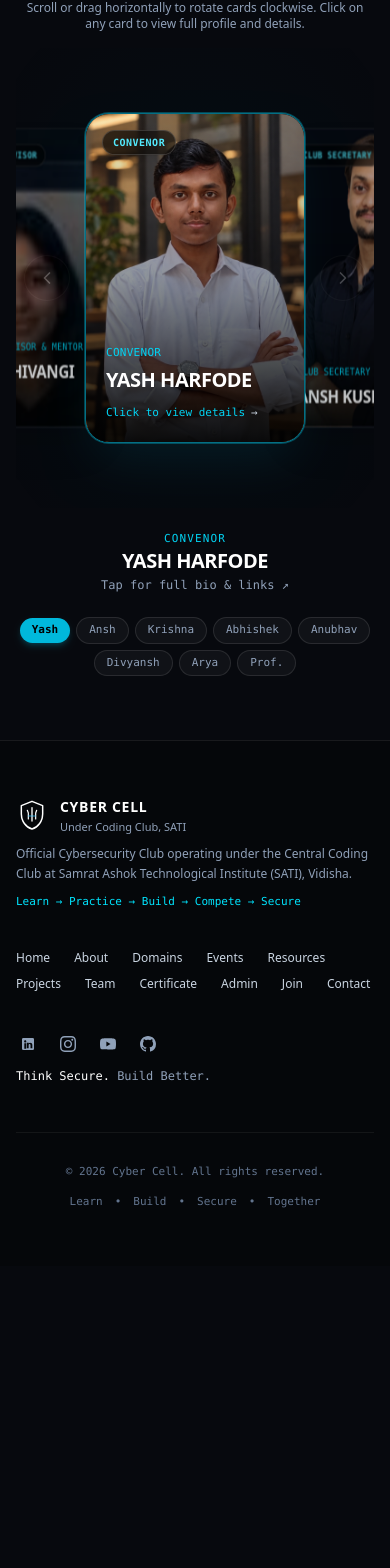
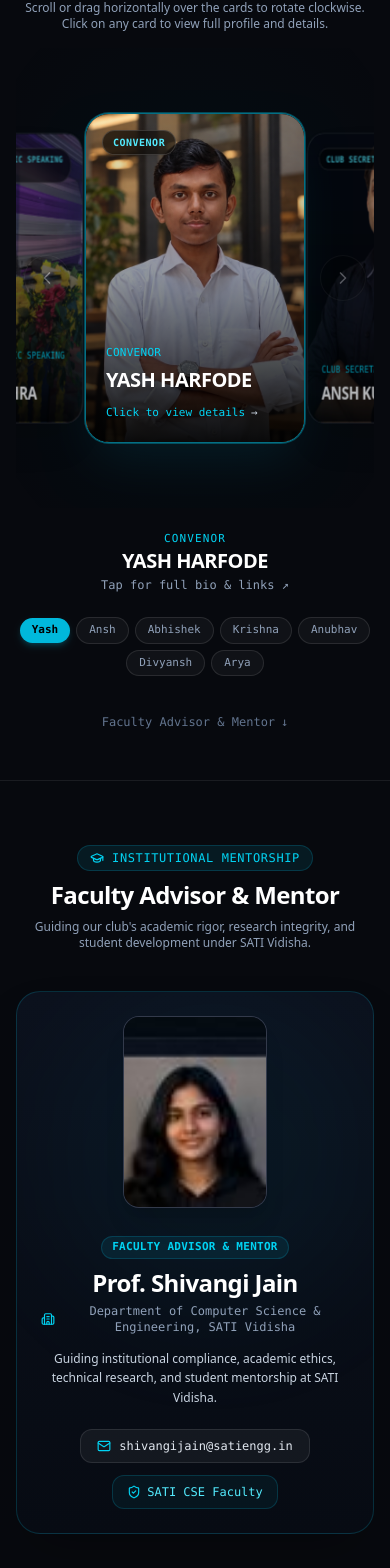
Before and after one commit to cybercellsati/Cyber-Cell, a Next.js app: page /team in a window 390 px wide. Shown: the part 197-1765 px from the top of the page. Before the commit the page ends 1463 px from the top, so only its background shows below. Built offline with nearby package versions, Linux system fonts and the light colour scheme; no server answers; a web font is replaced by a local one.

Commit message:
fix(team): prevent page scroll on carousel, reorder co-convenors, move faculty mentor to dedicated bottom section

```diff
--- a/app/team/page.tsx
+++ b/app/team/page.tsx
@@ -5,7 +5,7 @@ import Image from "next/image";
 import Link from "next/link";
 import Navbar from "@/components/Navbar";
 import Footer from "@/components/Footer";
-import { allTeamMembers, TeamMember } from "@/data/team";
+import { coreTeamMembers, facultyAdvisor, TeamMember } from "@/data/team";
 import {
   ChevronLeft,
   ChevronRight,
@@ -14,6 +14,9 @@ import {
   ArrowUpRight,
   Sparkles,
   Info,
+  GraduationCap,
+  Building2,
+  ShieldCheck,
 } from "lucide-react";
 
 function LinkedInIcon({ className = "w-4 h-4" }: { className?: string }) {
@@ -96,6 +99,7 @@ function MemberDetailModal({
                 src={member.image}
                 alt={member.name}
                 fill
+                sizes="(max-width: 640px) 144px, 176px"
                 className="object-cover object-top"
                 onError={() => setImgErr(true)}
               />
@@ -172,9 +176,9 @@ function MemberDetailModal({
 }
 
 export default function RotatingTeamPage() {
-  const members = allTeamMembers;
+  const members = coreTeamMembers;
   const N = members.length;
-  const step = 360 / N; // 45 degrees per member
+  const step = 360 / N; // dynamic degrees per member
 
   // Rotation animation states
   const [currentAngle, setCurrentAngle] = useState(0);
@@ -194,6 +198,11 @@ export default function RotatingTeamPage() {
 
   // Image load error tracking
   const [imgErrors, setImgErrors] = useState<Record<string, boolean>>({});
+  const [facultyImgErr, setFacultyImgErr] = useState(false);
+
+  // Carousel element ref for non-passive wheel handling
+  const carouselRef = useRef<HTMLDivElement>(null);
+  const lastWheelTime = useRef(0);
 
   // Responsive window resize
   useEffect(() => {
@@ -246,14 +255,32 @@ export default function RotatingTeamPage() {
     [targetAngle, step, N]
   );
 
-  // Mouse wheel rotation (Clockwise when scrolling down!)
-  const handleWheel = (e: React.WheelEvent) => {
-    // Scrolling down (deltaY > 0) rotates clockwise (+step)
-    const delta = e.deltaY || e.deltaX;
-    if (Math.abs(delta) > 10) {
-      setTargetAngle((prev) => prev + (delta > 0 ? step : -step));
-    }
-  };
+  // Intercept scroll wheel over the cards carousel to prevent page scroll and rotate clockwise
+  useEffect(() => {
+    const el = carouselRef.current;
+    if (!el) return;
+
+    const handleNativeWheel = (e: WheelEvent) => {
+      // Prevent browser default window scrolling while hovering over cards
+      e.preventDefault();
+      e.stopPropagation();
+
+      const now = Date.now();
+      if (now - lastWheelTime.current < 110) return;
+
+      const delta = e.deltaY || e.deltaX;
+      if (Math.abs(delta) > 8) {
+        lastWheelTime.current = now;
+        // delta > 0 (scrolling down) rotates clockwise (+step)
+        setTargetAngle((prev) => prev + (delta > 0 ? step : -step));
+      }
+    };
+
+    el.addEventListener("wheel", handleNativeWheel, { passive: false });
+    return () => {
+      el.removeEventListener("wheel", handleNativeWheel);
+    };
+  }, [step]);
 
   // Pointer Dragging (Mouse & Touch)
   const handlePointerDown = (e: React.PointerEvent) => {
@@ -293,7 +320,7 @@ export default function RotatingTeamPage() {
     <div className="min-h-screen bg-[#07090e] text-white selection:bg-cyan-500/20 selection:text-cyan-300 flex flex-col font-sans overflow-x-hidden">
       <Navbar />
 
-      <main className="flex-1 flex flex-col items-center justify-between pt-28 pb-16 px-4 w-full select-none">
+      <main className="flex-1 flex flex-col items-center justify-between pt-28 pb-12 px-4 w-full select-none">
         {/* Top Header Badge (matching reference pill: EXTENDED GRAPHIC) */}
         <div className="text-center space-y-3 mb-4">
           <div className="inline-flex items-center gap-2 px-3.5 py-1 rounded-full bg-white/[0.04] border border-white/15 text-slate-300 text-[11px] font-mono tracking-widest uppercase shadow-sm">
@@ -305,13 +332,13 @@ export default function RotatingTeamPage() {
           </h1>
 
           <p className="text-xs sm:text-sm text-slate-400 font-normal max-w-md mx-auto">
-            Scroll or drag horizontally to rotate cards clockwise. Click on any card to view full profile and details.
+            Scroll or drag horizontally over the cards to rotate clockwise. Click on any card to view full profile and details.
           </p>
         </div>
 
         {/* 3D Cylindrical Rotating Cards Viewport */}
         <div
-          onWheel={handleWheel}
+          ref={carouselRef}
           onPointerDown={handlePointerDown}
           onPointerMove={handlePointerMove}
           onPointerUp={handlePointerUp}
@@ -482,8 +509,102 @@ export default function RotatingTeamPage() {
               </button>
             ))}
           </div>
+
+          {/* Quick link hint to faculty section */}
+          <div className="pt-4">
+            <a
+              href="#faculty-section"
+              className="inline-flex items-center gap-1.5 text-xs font-mono text-slate-500 hover:text-cyan-400 transition-colors"
+            >
+              <span>Faculty Advisor & Mentor</span>
+              <span>↓</span>
+            </a>
+          </div>
         </div>
       </main>
+
+      {/* Dedicated Faculty Advisor & Mentorship Section */}
+      <section
+        id="faculty-section"
+        className="w-full max-w-4xl px-4 py-16 mx-auto border-t border-white/[0.08]"
+      >
+        <div className="text-center space-y-2 mb-10">
+          <div className="inline-flex items-center gap-2 px-3 py-1 rounded-full bg-cyan-500/10 border border-cyan-500/20 text-cyan-400 text-xs font-mono uppercase tracking-wider">
+            <GraduationCap className="w-3.5 h-3.5" />
+            <span>INSTITUTIONAL MENTORSHIP</span>
+          </div>
+          <h2 className="text-2xl sm:text-3xl font-extrabold tracking-tight text-white">
+            Faculty Advisor & Mentor
+          </h2>
+          <p className="text-xs sm:text-sm text-slate-400 max-w-lg mx-auto">
+            Guiding our club&apos;s academic rigor, research integrity, and student development under SATI Vidisha.
+          </p>
+        </div>
+
+        <div className="relative overflow-hidden rounded-3xl bg-gradient-to-b from-[#0c111d] to-[#070b13] border border-cyan-500/20 p-6 sm:p-8 shadow-2xl">
+          {/* Subtle backdrop glow */}
+          <div className="absolute top-0 right-0 w-80 h-80 bg-cyan-500/5 rounded-full blur-3xl pointer-events-none" />
+
+          <div className="flex flex-col sm:flex-row items-center sm:items-start gap-6 sm:gap-8 relative z-10">
+            {/* Photo / Portrait */}
+            <div className="relative w-36 h-48 sm:w-44 sm:h-56 rounded-2xl overflow-hidden shrink-0 bg-slate-900 border border-white/15 shadow-xl">
+              {!facultyImgErr && facultyAdvisor.image ? (
+                <Image
+                  src={facultyAdvisor.image}
+                  alt={facultyAdvisor.name}
+                  fill
+                  sizes="(max-width: 640px) 144px, 176px"
+                  className="object-cover object-top"
+                  onError={() => setFacultyImgErr(true)}
+                />
+              ) : (
+                <div className="w-full h-full flex flex-col items-center justify-center font-mono text-slate-500 bg-slate-900/90">
+                  <GraduationCap className="w-10 h-10 text-cyan-400/60 mb-2" />
+                  <span className="text-lg font-bold">SJ</span>
+                </div>
+              )}
+            </div>
+
+            {/* Information */}
+            <div className="flex-1 space-y-3.5 text-center sm:text-left">
+              <div>
+                <span className="inline-block px-2.5 py-0.5 rounded-full text-[11px] font-mono tracking-wide uppercase font-semibold bg-cyan-500/10 text-cyan-400 border border-cyan-500/20 mb-2">
+                  {facultyAdvisor.role}
+                </span>
+                <h3 className="text-2xl sm:text-3xl font-black text-white tracking-tight">
+                  {facultyAdvisor.name}
+                </h3>
+                {facultyAdvisor.department && (
+                  <p className="text-xs sm:text-sm text-slate-400 font-mono mt-1 flex items-center justify-center sm:justify-start gap-1.5">
+                    <Building2 className="w-3.5 h-3.5 text-cyan-400 shrink-0" />
+                    <span>{facultyAdvisor.department}</span>
+                  </p>
+                )}
+              </div>
+
+              <p className="text-xs sm:text-sm text-slate-300 leading-relaxed max-w-xl">
+                {facultyAdvisor.bio}
+              </p>
+
+              <div className="pt-2 flex flex-wrap items-center justify-center sm:justify-start gap-3">
+                {facultyAdvisor.email && (
+                  <a
+                    href={`mailto:${facultyAdvisor.email}`}
+                    className="inline-flex items-center gap-2 px-4 py-2 rounded-xl bg-white/[0.05] hover:bg-white/[0.1] border border-white/10 text-xs font-mono text-slate-200 hover:text-white transition-colors"
+                  >
+                    <Mail className="w-3.5 h-3.5 text-cyan-400" />
+                    <span>{facultyAdvisor.email}</span>
+                  </a>
+                )}
+                <span className="inline-flex items-center gap-1.5 px-3.5 py-2 rounded-xl bg-cyan-500/[0.06] border border-cyan-500/20 text-xs font-mono text-cyan-300">
+                  <ShieldCheck className="w-3.5 h-3.5 text-cyan-400" />
+                  <span>SATI CSE Faculty</span>
+                </span>
+              </div>
+            </div>
+          </div>
+        </div>
+      </section>
 
       {/* Profile Details Modal */}
       {selectedMember && (
--- a/data/team.ts
+++ b/data/team.ts
@@ -39,6 +39,18 @@ export const clubSecretary: TeamMember = {
 
 export const coConvenors: TeamMember[] = [
   {
+    id: "co-convenor-abhishek",
+    name: "Abhishek Mahore",
+    role: "Co-Convenor",
+    category: "Co-Convenor",
+    department: "Samrat Ashok Technological Institute, Vidisha",
+    bio: "Assisting club leadership in strategic planning, event logistics, inter-college outreach, and team coordination.",
+    image: "/images/team/abhishek-mahore.jpg",
+    email: "abhishek@cybercell.in",
+    linkedin: "https://linkedin.com",
+    github: "https://github.com",
+  },
+  {
     id: "co-convenor-krishna",
     name: "Krishna Mishra",
     role: "Co-Convenor",
@@ -47,18 +59,6 @@ export const coConvenors: TeamMember[] = [
     bio: "Driving overall club strategy, workshop execution, member development, and campus cybersecurity awareness.",
     image: "/images/team/krishna-mishra.png",
     email: "krishna@cybercell.in",
-    linkedin: "https://linkedin.com",
-    github: "https://github.com",
-  },
-  {
-    id: "co-convenor-abhishek",
-    name: "Abhishek Mahore",
-    role: "Co-Convenor",
-    category: "Co-Convenor",
-    department: "Samrat Ashok Technological Institute, Vidisha",
-    bio: "Assisting club leadership in strategic planning, event logistics, inter-college outreach, and team coordination.",
-    image: "/images/team/abhishek-mahore.jpg",
-    email: "abhishek@cybercell.in",
     linkedin: "https://linkedin.com",
     github: "https://github.com",
   },
@@ -114,15 +114,19 @@ export const facultyAdvisor: TeamMember = {
   email: "shivangijain@satiengg.in",
 };
 
-export const allTeamMembers: TeamMember[] = [
+export const coreTeamMembers: TeamMember[] = [
   convenor,
   clubSecretary,
-  coConvenors[0], // Krishna Mishra
-  coConvenors[1], // Abhishek Mahore
+  coConvenors[0], // Abhishek Mahore
+  coConvenors[1], // Krishna Mishra
   domainHeads[0], // Anubhav Vishwkarma
   domainHeads[1], // Divyansh Chaurey
   domainHeads[2], // Arya Mishra
-  facultyAdvisor, // Prof. Shivangi Jain
+];
+
+export const allTeamMembers: TeamMember[] = [
+  ...coreTeamMembers,
+  facultyAdvisor,
 ];
 
 // Backwards-compatible export
@@ -132,6 +136,7 @@ export const teamData = {
   coConvenors,
   heads: domainHeads,
   faculty: facultyAdvisor,
+  coreTeam: coreTeamMembers,
   all: allTeamMembers,
   // legacy aliases
   executive: coConvenors,
```
